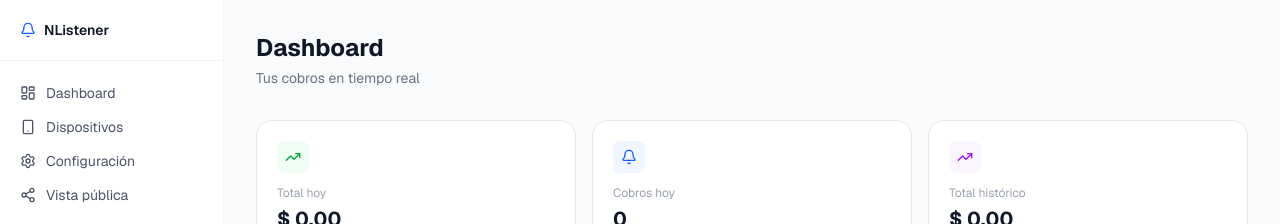
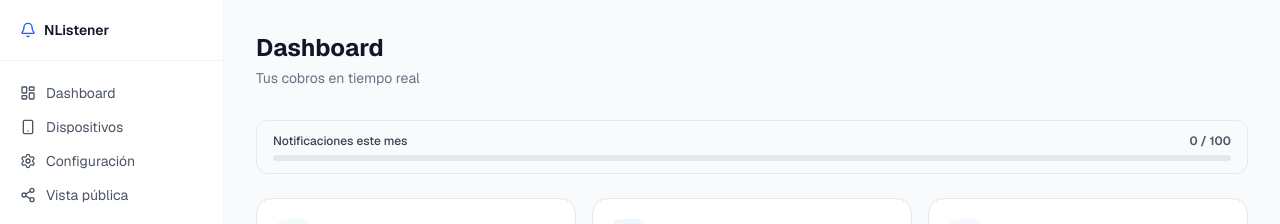
Before and after one commit to tomich78/notification-listener, a Next.js app: page /dashboard in a window 1280 px wide. Shown: the top 224 px of the page. Built offline with nearby package versions, Linux system fonts and the light colour scheme; no server answers; the database is empty; sample sign-in values are in the browser's storage.

Commit message:
feat: límite mensual de notificaciones para plan free

```diff
--- a/src/app/api/notifications/route.ts
+++ b/src/app/api/notifications/route.ts
@@ -53,6 +53,36 @@ export async function POST(req: NextRequest) {
     return NextResponse.json({ ok: true, saved: 0 });
   }
 
+  // Validar límite mensual para plan free
+  const userDoc = await db.collection("users").doc(device.userId).get();
+  const userPlan = userDoc.data()?.plan ?? "free";
+
+  if (userPlan === "free") {
+    const plansDoc = await db.collection("config").doc("plans").get();
+    const freeNotifLimit: number = plansDoc.data()?.freeNotifLimit ?? 100;
+
+    const now = new Date();
+    const startOfMonth = new Date(now.getFullYear(), now.getMonth(), 1);
+    const countSnap = await db
+      .collection("notifications")
+      .where("userId", "==", device.userId)
+      .where("timestamp", ">=", startOfMonth)
+      .count()
+      .get();
+
+    const monthCount = countSnap.data().count;
+    if (monthCount >= freeNotifLimit) {
+      return NextResponse.json(
+        { error: "Límite mensual alcanzado", limit: freeNotifLimit, count: monthCount },
+        { status: 429 }
+      );
+    }
+
+    // Limitar el lote para no superar el límite
+    const remaining = freeNotifLimit - monthCount;
+    incoming.splice(remaining);
+  }
+
   // Guardar cada notificación en Firestore (batch write)
   const batch = db.batch();
   for (const n of incoming) {
--- a/src/app/dashboard/page.tsx
+++ b/src/app/dashboard/page.tsx
@@ -17,7 +17,7 @@ import { db } from "@/lib/firebase";
 import { useAuth } from "@/context/AuthContext";
 import { Notification, BranchConfig } from "@/lib/types";
 import { formatCurrency, formatDateShort, isToday, extractAmount } from "@/lib/utils";
-import { TrendingUp, Bell, Smartphone, Globe, Plus, Pencil, Trash2, X, Search, Calendar } from "lucide-react";
+import { TrendingUp, Bell, Smartphone, Globe, Plus, Pencil, Trash2, X, Search, Calendar, AlertTriangle } from "lucide-react";
 
 function toLocalDateString(date: Date) {
   return date.toLocaleDateString("en-CA");
@@ -62,6 +62,8 @@ export default function DashboardPage() {
   const [notifications, setNotifications] = useState<Notification[]>([]);
   const [loading, setLoading] = useState(true);
   const [branchConfig, setBranchConfig] = useState<BranchConfig | null>(null);
+  const [userPlan, setUserPlan] = useState<"free" | "pro">("free");
+  const [notifLimit, setNotifLimit] = useState<number>(100);
   const [filter, setFilter] = useState<"today" | "date" | "all">("today");
   const [selectedDate, setSelectedDate] = useState(toLocalDateString(new Date()));
   const [search, setSearch] = useState("");
@@ -87,6 +89,11 @@ export default function DashboardPage() {
     getDoc(doc(db, "users", user.uid)).then((snap) => {
       const data = snap.data();
       if (data?.branchConfig?.enabled) setBranchConfig(data.branchConfig as BranchConfig);
+      if (data?.plan) setUserPlan(data.plan);
+    });
+    getDoc(doc(db, "config", "plans")).then((snap) => {
+      const limit = snap.data()?.freeNotifLimit;
+      if (limit) setNotifLimit(limit);
     });
   }, [user]);
 
@@ -122,6 +129,16 @@ export default function DashboardPage() {
   const todayTotal = filtered
     .filter((n) => n.amount !== null)
     .reduce((sum, n) => sum + (n.amount ?? 0), 0);
+
+  const monthNotifCount = useMemo(() => {
+    const startOfMonth = new Date();
+    startOfMonth.setDate(1);
+    startOfMonth.setHours(0, 0, 0, 0);
+    return notifications.filter((n) => {
+      const ts = n.timestamp instanceof Date ? n.timestamp : n.timestamp?.toDate?.();
+      return ts && ts >= startOfMonth;
+    }).length;
+  }, [notifications]);
 
   // — Modal helpers —
   function openAdd() {
@@ -197,6 +214,34 @@ export default function DashboardPage() {
         <h1 className="text-2xl font-bold text-gray-900">Dashboard</h1>
         <p className="text-sm text-gray-500 mt-1">Tus cobros en tiempo real</p>
       </div>
+
+      {/* Límite free */}
+      {userPlan === "free" && (
+        <div className={`mb-6 rounded-xl border px-4 py-3 flex items-center gap-3 ${monthNotifCount >= notifLimit ? "bg-red-50 border-red-200" : monthNotifCount >= notifLimit * 0.8 ? "bg-yellow-50 border-yellow-200" : "bg-gray-50 border-gray-200"}`}>
+          {monthNotifCount >= notifLimit * 0.8 && (
+            <AlertTriangle className={`w-4 h-4 flex-shrink-0 ${monthNotifCount >= notifLimit ? "text-red-500" : "text-yellow-500"}`} />
+          )}
+          <div className="flex-1 min-w-0">
+            <div className="flex items-center justify-between mb-1.5">
+              <span className="text-xs font-medium text-gray-700">Notificaciones este mes</span>
+              <span className={`text-xs font-semibold ${monthNotifCount >= notifLimit ? "text-red-600" : "text-gray-600"}`}>
+                {monthNotifCount} / {notifLimit}
+              </span>
+            </div>
+            <div className="w-full bg-gray-200 rounded-full h-1.5">
+              <div
+                className={`h-1.5 rounded-full transition-all ${monthNotifCount >= notifLimit ? "bg-red-500" : monthNotifCount >= notifLimit * 0.8 ? "bg-yellow-500" : "bg-blue-500"}`}
+                style={{ width: `${Math.min(100, (monthNotifCount / notifLimit) * 100)}%` }}
+              />
+            </div>
+          </div>
+          {monthNotifCount >= notifLimit * 0.8 && (
+            <a href="/upgrade" className="flex-shrink-0 text-xs font-medium text-blue-600 hover:underline">
+              Mejorar plan →
+            </a>
+          )}
+        </div>
+      )}
 
       {/* Stats */}
       <div className="grid grid-cols-1 sm:grid-cols-3 gap-4 mb-8">
```
